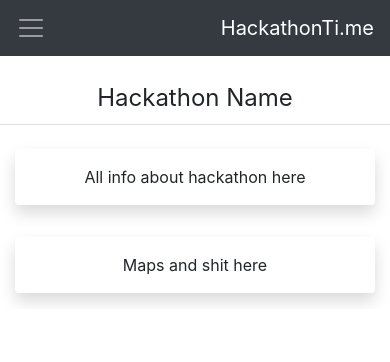
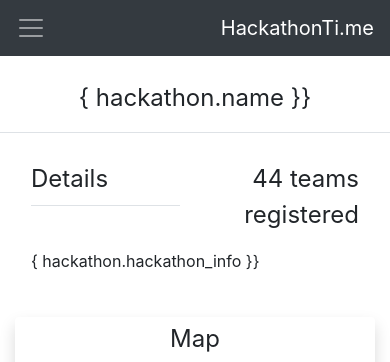
Before and after one commit to nk521/hackathontime, a Django app: page /h/ in a window 390 px wide. Shown: the top 362 px of the page. Run offline with Django 3.2, Linux system fonts and the light colour scheme; some libraries are stand-ins or nearby versions.

Commit message:
frontend is making me go insane!

```diff
--- a/hackathontime_main/static/hackathontime_main/main.css
+++ b/hackathontime_main/static/hackathontime_main/main.css
@@ -74,3 +74,17 @@
 .lh-100 { line-height: 1; }
 .lh-125 { line-height: 1.25; }
 .lh-150 { line-height: 1.5; }
+
+.map-container{
+overflow:hidden;
+padding-bottom:56.25%;
+position:relative;
+height:0;
+}
+.map-container iframe{
+left:0;
+top:0;
+height:100%;
+width:100%;
+position:absolute;
+}
--- a/hackathontime_main/templates/hackathontime_main/base.html
+++ b/hackathontime_main/templates/hackathontime_main/base.html
@@ -7,8 +7,8 @@
 
     <!-- Bootstrap CSS -->
     <link rel="stylesheet" href="https://stackpath.bootstrapcdn.com/bootstrap/4.4.1/css/bootstrap.min.css" integrity="sha384-Vkoo8x4CGsO3+Hhxv8T/Q5PaXtkKtu6ug5TOeNV6gBiFeWPGFN9MuhOf23Q9Ifjh" crossorigin="anonymous">
-    <link rel="stylesheet" href="https://use.fontawesome.com/releases/v5.11.2/css/all.css">
-  	<link rel="stylesheet" href="https://use.fontawesome.com/releases/v5.11.2/css/v4-shims.css">
+    <!-- <link rel="stylesheet" href="https://use.fontawesome.com/releases/v5.11.2/css/all.css">
+  	<link rel="stylesheet" href="https://use.fontawesome.com/releases/v5.11.2/css/v4-shims.css"> -->
     <link rel="stylesheet" type="text/css" href="{% static 'hackathontime_main/main.css' %}">
 	{% if title %}
 		<title>{{ title }} - HackathonTi.me</title>
@@ -62,7 +62,7 @@
 	{% block nav %}
 	{% endblock %}
 
-	<div role="main" class="container pt-4">
+	<div class="container pt-4">
 		{% if messages %}
 			{% for message in messages %}
 				<div class="alert alert-{{ message.tags }}">
@@ -74,9 +74,8 @@
 		{% endblock %}
 	</div>
 
-
+    <script src="https://cdn.jsdelivr.net/npm/popper.js@1.16.0/dist/umd/popper.min.js" integrity="sha384-Q6E9RHvbIyZFJoft+2mJbHaEWldlvI9IOYy5n3zV9zzTtmI3UksdQRVvoxMfooAo" crossorigin="anonymous"></script>
 	<script src="https://code.jquery.com/jquery-3.4.1.slim.min.js" integrity="sha384-J6qa4849blE2+poT4WnyKhv5vZF5SrPo0iEjwBvKU7imGFAV0wwj1yYfoRSJoZ+n" crossorigin="anonymous"></script>
-    <script src="https://cdn.jsdelivr.net/npm/popper.js@1.16.0/dist/umd/popper.min.js" integrity="sha384-Q6E9RHvbIyZFJoft+2mJbHaEWldlvI9IOYy5n3zV9zzTtmI3UksdQRVvoxMfooAo" crossorigin="anonymous"></script>
     <script src="https://stackpath.bootstrapcdn.com/bootstrap/4.4.1/js/bootstrap.min.js" integrity="sha384-wfSDF2E50Y2D1uUdj0O3uMBJnjuUD4Ih7YwaYd1iqfktj0Uod8GCExl3Og8ifwB6" crossorigin="anonymous"></script>
     <script type="text/javascript">
     	$(function () {
--- a/hackathontime_users/templates/hackathontime_users/hackathon_slug.html
+++ b/hackathontime_users/templates/hackathontime_users/hackathon_slug.html
@@ -2,19 +2,56 @@
 {% block body %}
 	<div class="content-section">
 		<div class="row">
-			<legend class="border-bottom border-gray pb-2 mb-2 text-center">
-				Hackathon Name
+			<legend class="border-bottom border-gray pb-3 pt-0 text-center">
+				{ hackathon.name }}
 			</legend>
-			<div class="col-md-8">
-				<div class="my-3 p-3 bg-white rounded shadow text-center">
-					All info about hackathon here
+			<div class="col-lg-8">
+				<div class="my-1 p-3 bg-white">
+					<div class="row">
+						<div class="col">
+							<legend class="pb-2 border-gray border-bottom">
+								Details
+							</legend>
+						</div>
+						<div class="col">
+							<legend class="pb-2 border-gray text-right">
+								44 teams registered
+							</legend>
+						</div>
+					</div>
+					{ hackathon.hackathon_info }}
 				</div>
 			</div>
-			<div class="col-md-4">
-				<div class="my-3 p-3 bg-white rounded shadow text-center">
-					Maps and shit here
+
+			<!-- MAP -->
+			<div class="col-lg-4">
+				<div class="my-4 p-1 bg-white text-center rounded shadow">
+					<legend class="border-gray text-center">Map</legend>
+					<div id="map-container-google-1" class="z-depth-1-half map-container">
+					  <iframe src="https://www.google.com/maps/embed?pb=!1m18!1m12!1m3!1d1750.388718685065!2d77.23057455992743!3d28.666381981541935!2m3!1f0!2f0!3f0!3m2!1i1024!2i768!4f13.1!3m3!1m2!1s0x390cfd0683919c3b%3A0xf5fc331b74c2b9e2!2sIndira%20Gandhi%20Delhi%20Technical%20University%20for%20Women!5e0!3m2!1sen!2sin!4v1575893053151!5m2!1sen!2sin" frameborder="0"
+					    style="border:0" allowfullscreen></iframe>
+					</div>
 				</div>
 			</div>
 		</div>
 	</div>
+	<footer style="position: fixed; height: 80px; bottom: 0; width: 100%;" class="fixed-bottom border-gray bg-dark shadow">
+  		<div class="container my-3">
+				<div class="row">
+					<div class="col d-none d-md-block my-auto">
+			  			<div class="container">
+			    			<span class="text-white">{ hackathon.datetime }}</span>
+			    		</div>
+			    		<div class="container">
+			    			<span class="text-white"><b>{ hackathon.hackathonname }}</b></span>
+			    		</div>
+			    	</div>
+			    	<div class="col text-center my-auto">
+			    		<div class="container">
+			    			<span class="text-white"><button type="submit" class="btn btn-outline-primary btn-lg ">Register</button></span>
+			    		</div>
+			    	</div>
+			    </div>
+	    	</div>
+	</footer>
 {% endblock body %}
```
